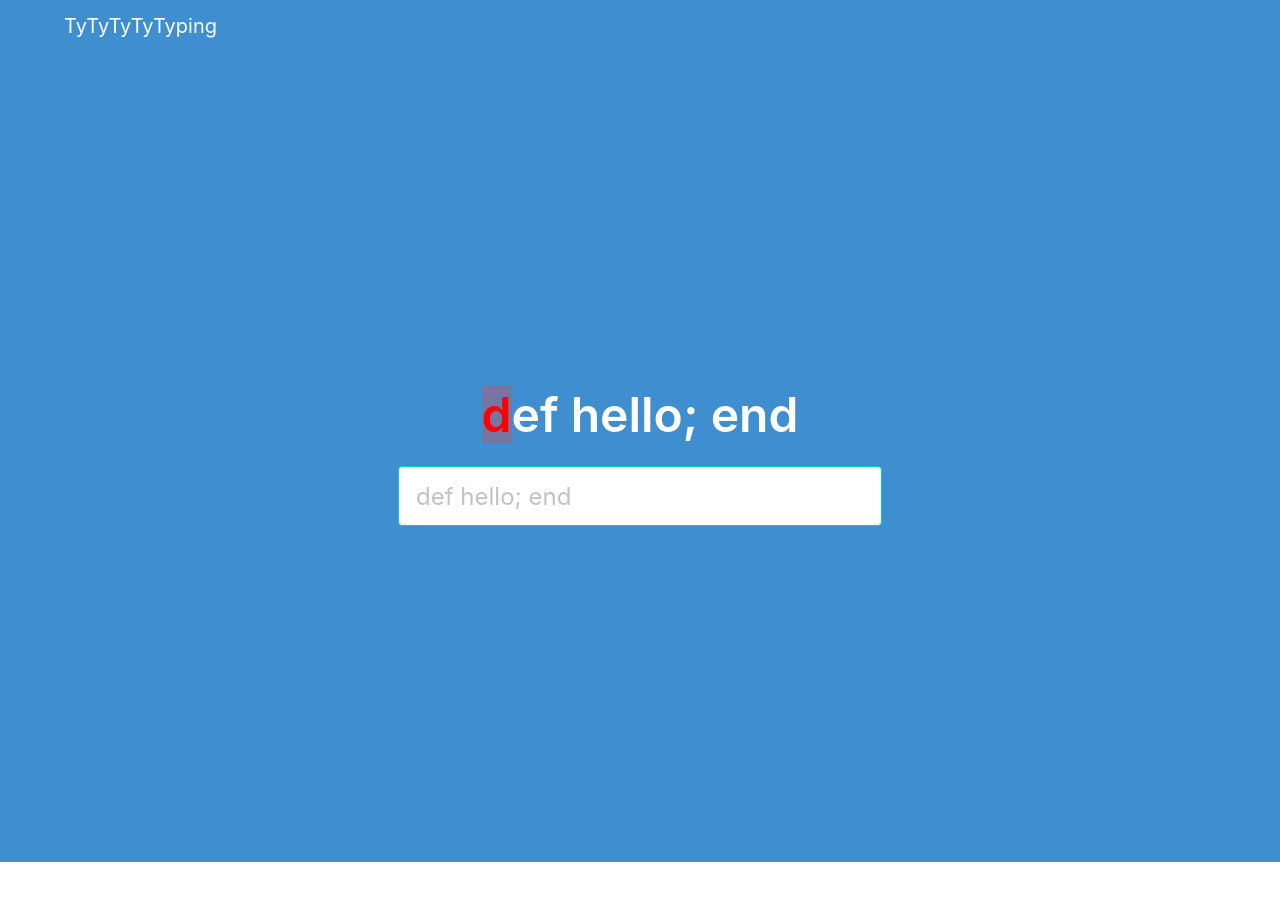
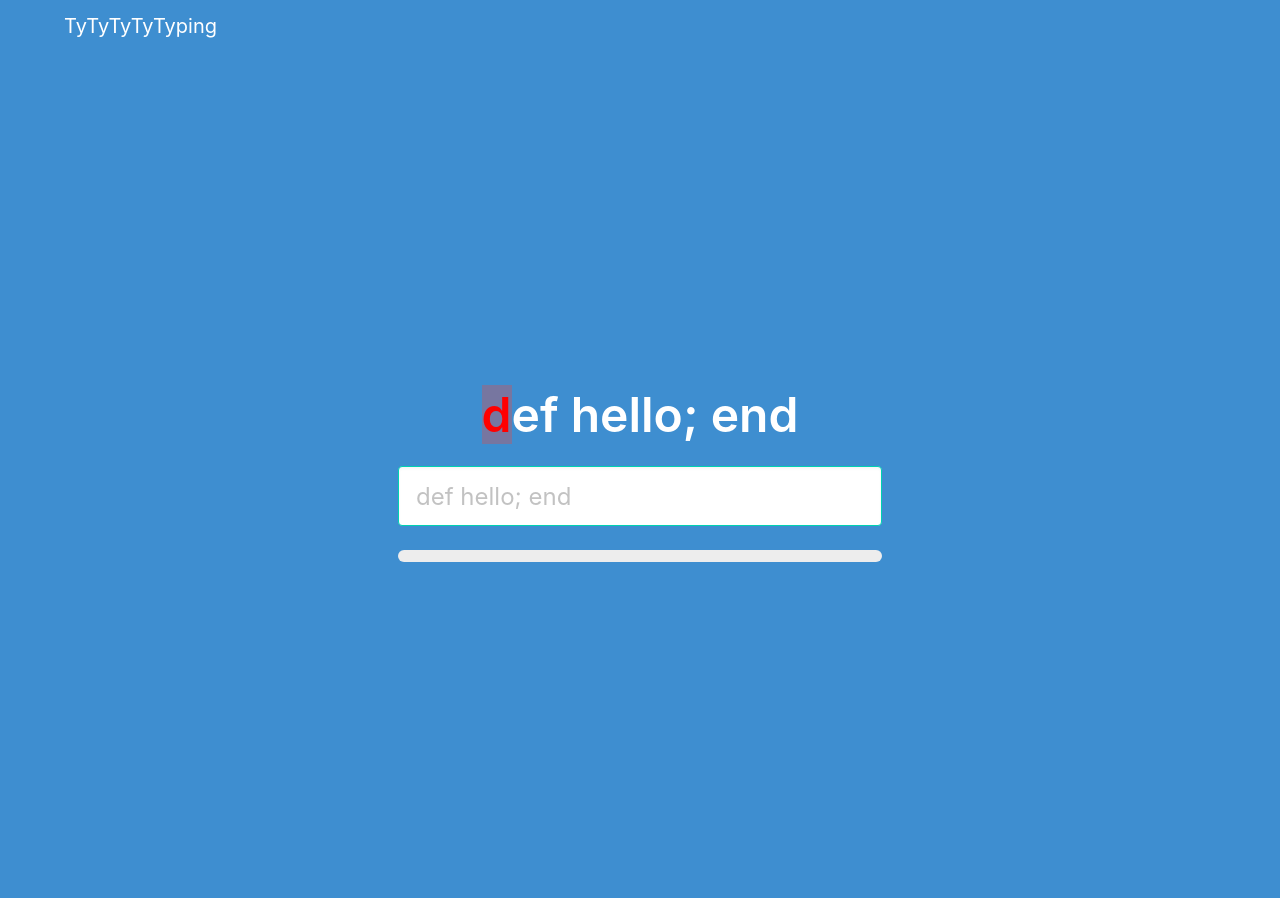
Before and after one commit to jacoyutorius/typinggame, a Vue app: page / in a window 1280 px wide. Before the commit the page ends 862 px from the top, so only its background shows below. Built offline with nearby package versions, Linux system fonts and the light colour scheme.

Commit message:
add progressbar

```diff
--- a/src/components/TypingPanel.vue
+++ b/src/components/TypingPanel.vue
@@ -36,6 +36,12 @@
                 v-model="input"
                 v-bind:placeholder="answer"
               />
+            </div>
+          </div>
+
+          <div class="columns is-centered">
+            <div class="column is-half">
+              <progress class="progress is-success is-small" v-bind:value="progress" max="100"></progress>
             </div>
           </div>
         </section>
@@ -89,12 +95,11 @@ export default {
     isEndOfInput() {
       return this.nextIndex == this.answer.length;
     },
-    missTypeLog() {
-      return this.missTypes.join("\r\n");
-    },
-
     isLastQuestion() {
       return this.currentQuestionIndex == this.questions.length - 1;
+    },
+    progress() {
+      return (this.currentQuestionIndex / this.questions.length) * 100;
     }
   },
   created() {
```
